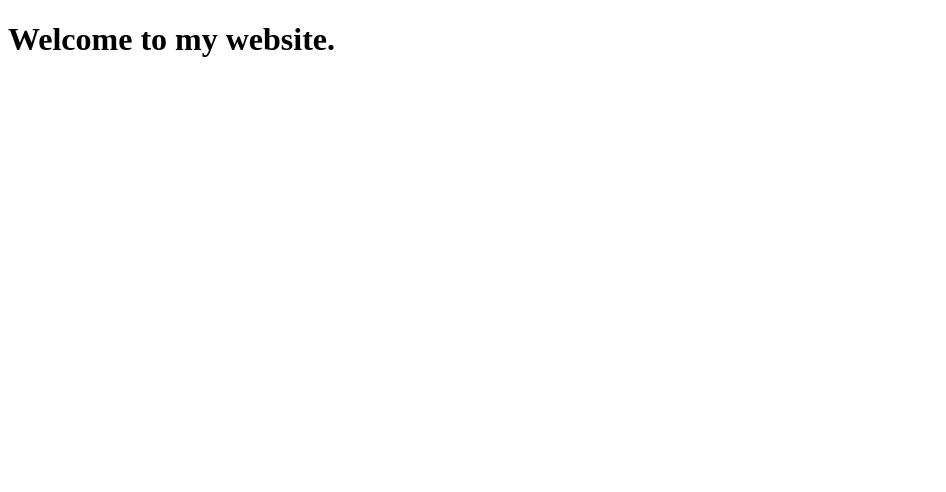
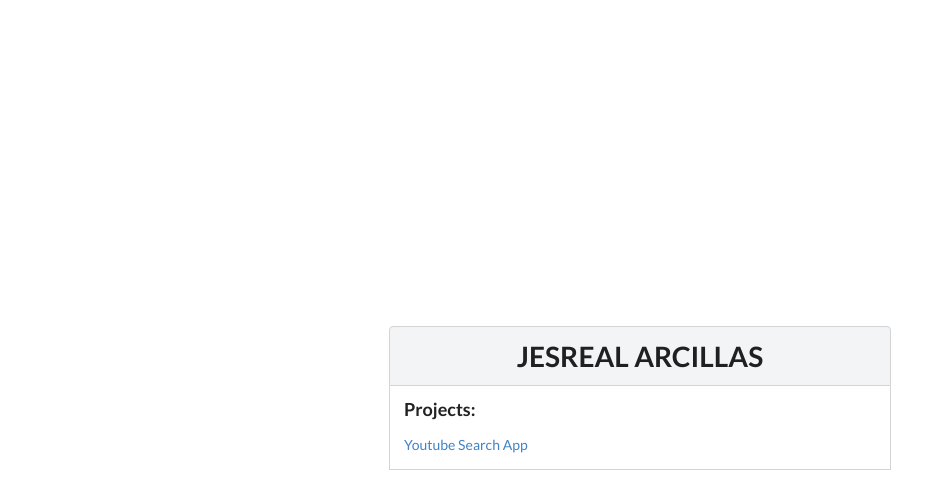
Before and after one commit to jigogwapo/jigogwapo.github.io, a React (Create React App) app: page / in a window 1280 px wide. Shown: the top 492 px of the page, without its empty margins (0-946 px from the left). Built offline with nearby package versions, Linux system fonts and the light colour scheme.

Commit message:
added a link to my project

```diff
--- a/package.json
+++ b/package.json
@@ -2,6 +2,7 @@
   "name": "jigogwapo.github.io",
   "version": "0.1.0",
   "private": true,
+  "homepage": "https://jigogwapo.github.io",
   "dependencies": {
     "@testing-library/jest-dom": "^5.16.5",
     "@testing-library/react": "^13.3.0",
@@ -15,7 +16,9 @@
     "start": "react-scripts start",
     "build": "react-scripts build",
     "test": "react-scripts test",
-    "eject": "react-scripts eject"
+    "eject": "react-scripts eject",
+    "predeploy": "npm run build",
+    "deploy": "gh-pages -d build"
   },
   "eslintConfig": {
     "extends": [
--- a/public/index.html
+++ b/public/index.html
@@ -24,6 +24,10 @@
       work correctly both with client-side routing and a non-root public URL.
       Learn how to configure a non-root public URL by running `npm run build`.
     -->
+    <link
+      rel="stylesheet"
+      href="https://cdnjs.cloudflare.com/ajax/libs/semantic-ui/2.4.1/semantic.min.css"
+    />
     <title>React App</title>
   </head>
   <body>
--- a/src/components/App.js
+++ b/src/components/App.js
@@ -2,8 +2,28 @@ import React from 'react';
 
 const App = () => {
   return (
-    <div>
-      <h1>Welcome to my website.</h1>
+    <div
+      className="ui center aligned container"
+      style={{
+        display: 'flex',
+        justifyContent: 'center',
+        alignItems: 'center',
+        height: '100vh',
+        width: '100vw',
+      }}
+    >
+      <div style={{ minWidth: '500px' }}>
+        <h1 className="ui top attached block header">JESREAL ARCILLAS</h1>
+        <div className="ui left aligned attached segment">
+          <h3 className="ui header">Projects:</h3>
+          <a
+            className="ui link"
+            href="https://jigogwapo.github.io/youtube-search-app/"
+          >
+            Youtube Search App
+          </a>
+        </div>
+      </div>
     </div>
   );
 };
```
